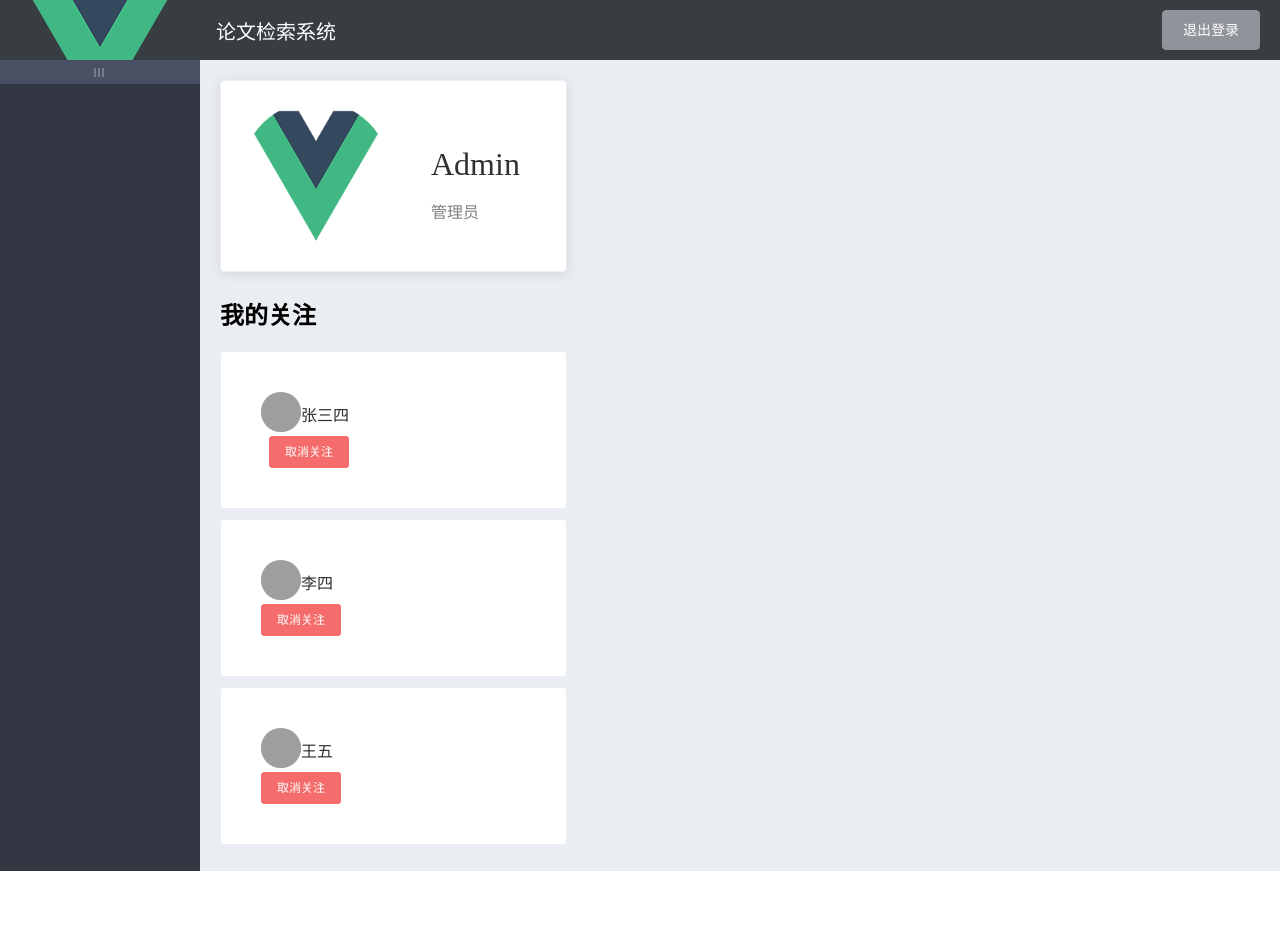
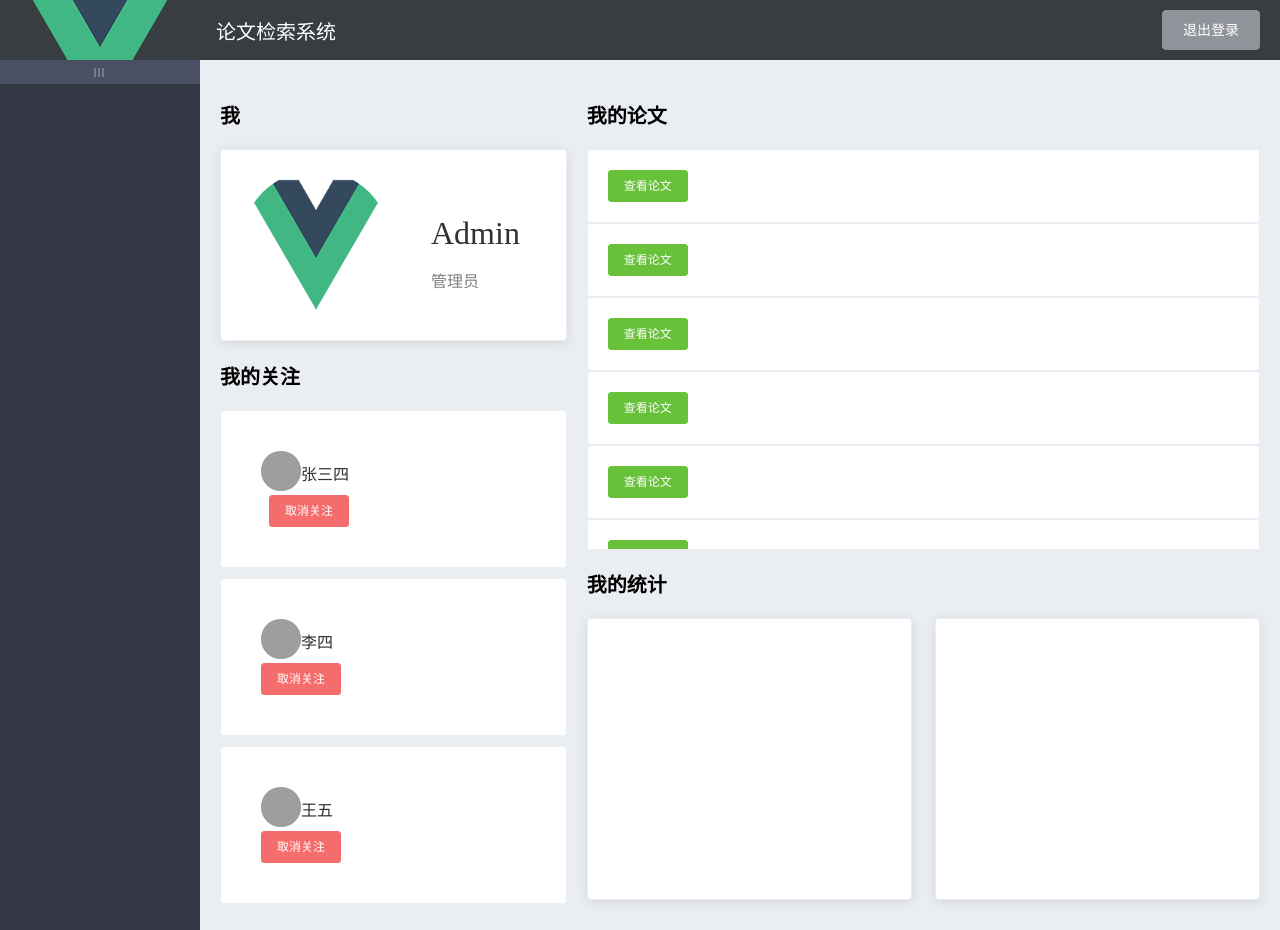
Before and after one commit to YangBLUD/PaperFives, a Vue app in the folder vue-project/: page /user in a window 1280 px wide. Before the commit the page ends 871 px from the top, so only its background shows below. Built offline with nearby package versions, Linux system fonts and the light colour scheme; grey boxes are pictures that could not be loaded.

Commit message:
Update User.vue

```diff
--- a/vue-project/src/views/User.vue
+++ b/vue-project/src/views/User.vue
@@ -1,6 +1,7 @@
 <template>
     <el-row>
         <el-col :span="8">
+            <h3 class="page-title">我</h3>
             <el-card class="box-card">
                 <div class="user">
                     <img src="../assets/logo.png" />
@@ -32,7 +33,27 @@
             </el-row>
         </el-col>
 
-        <el-col :span="16"></el-col>
+        <el-col :span="16" style="padding-left: 20px">
+            <h3 class="page-title">我的论文</h3>
+            <el-row :gutter="20" class="paper-list">
+                <el-col :span="24" v-for="(item, index) in followList" :key="index">
+                    <el-card shadow="hover" class="papaer-item">
+                        <div class="paper-info">
+                            <div class="name" style="flex: 2;">{{ item.papername }}</div>
+                        </div>
+                        <!-- 查看操作 -->
+                        <div class="papaer-action">
+                            <el-button type="success" size="small" @click="">查看论文</el-button>
+                        </div>
+                    </el-card>
+                </el-col>
+            </el-row>
+            <h3 class="page-title">我的统计</h3>
+            <div class="graph">
+                <el-card style="height: 280px;"></el-card>
+                <el-card style="height: 280px;"></el-card>
+            </div>
+        </el-col>
     </el-row>
 </template>
 
@@ -85,7 +106,7 @@ export default {
 }
 
 .page-title {
-    font-size: 24px;
+    font-size: 20px;
     font-weight: bold;
     margin-bottom: 20px;
 }
@@ -107,10 +128,39 @@ export default {
         align-items: center;
         flex: 1;
     }
+}
 
-    .el-card__body {
-        padding: 0px;
-        background-color: powderblue;
+.follow-action {
+    display: flex;
+    justify-content: flex-end;
+    align-items: center;
+}
+
+.graph {
+    margin-top: 20px;
+    display: flex;
+    justify-content: space-between;
+
+    .el-card {
+        width: 48%;
+    }
+}
+
+.paper-list {
+    height: 400px;
+    overflow-y: auto;
+}
+
+.paper-item {
+    display: flex;
+    align-items: center;
+    padding: 20px;
+    margin-bottom: 10px;
+
+    .follow-info {
+        display: flex;
+        align-items: center;
+        flex: 1;
     }
 }
 
@@ -119,8 +169,4 @@ export default {
     justify-content: flex-end;
     align-items: center;
 }
-
-.el-card ::v-deep .el-card__body {
-    width: 500x;
-}
 </style>
```
